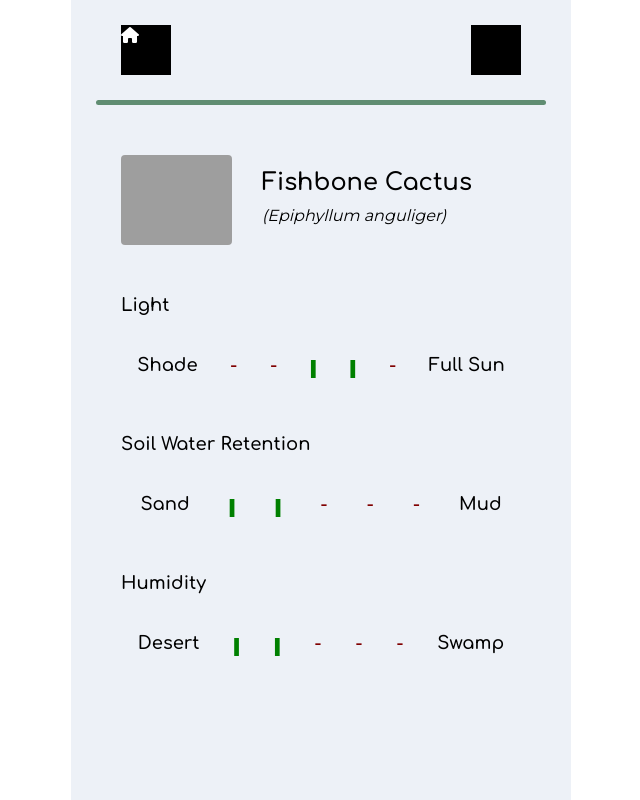
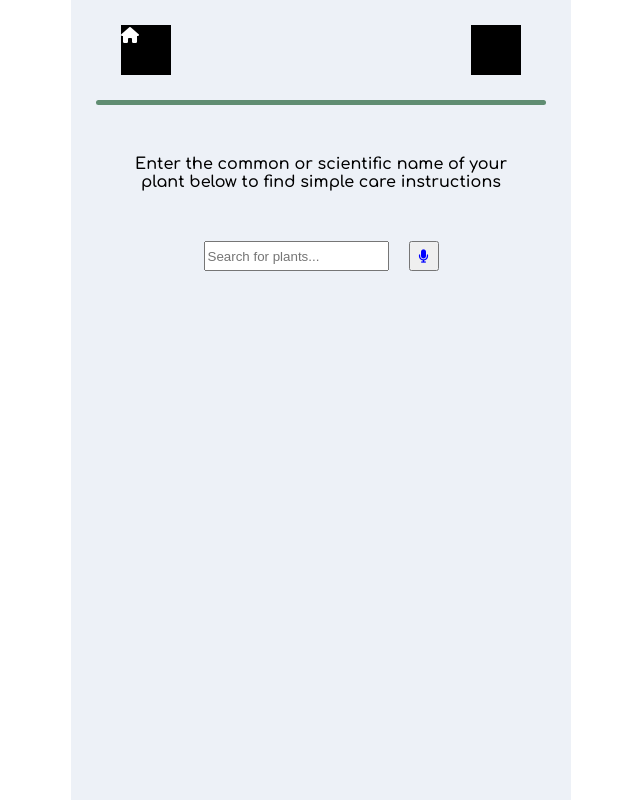
Before and after one commit to js4484/plant-info, a React (Create React App) app: page / in a window 1280 px wide. Shown: the whole page, without its empty margins (319-959 px from the left). Built offline with nearby package versions, Linux system fonts and the light colour scheme; grey boxes are pictures that could not be loaded; some icons are missing.

Commit message:
Splash styling

```diff
--- a/src/App.css
+++ b/src/App.css
@@ -88,6 +88,13 @@ body {
 
 }
 
+.splash-text{
+  /* border: 1px solid blue; */
+  padding: 10% 10% 0 10%;
+  font-family: 'Comfortaa', cursive;
+  text-align: center;
+}
+
 .nav-search-div {
   display: flex;
   justify-content: space-around;
@@ -111,6 +118,7 @@ body {
 
 .input {
   -webkit-appearance: none;
+  font-family: 'Comfortaa', cursive;
 }
 
 .result-plant {
--- a/src/Search.js
+++ b/src/Search.js
@@ -27,19 +27,20 @@ class Search extends React.Component {
     return (
       <div className="MainApp">
 
-        {/* <div className="nav-search-div">
+        <div className="splash-text">Enter the common or scientific name of your plant below to find simple care instructions</div>
+
+        <div className="nav-search-div">
               <input id="search" className="plant-search" type="search" onChange={this.update("input")} placeholder="Search for plants..." />
               <button className="search-btn" onClick={ this.handleSearch }><i className="fas fa-microphone micro"></i></button>
-          </div> */}
+        </div>
 
-        <div className="result-plant">
+        {/* <div className="result-plant">
           <div className="plant-pic"><a href="https://i.pinimg.com/originals/38/2a/ad/382aad040d3a8de15aab8f3e62e2b21a.jpg"></a></div>
           <div className="name-douple">
             <div className="name-common">Fishbone Cactus</div>
             <div className="name-sci">(Epiphyllum anguliger)</div>
           </div>
         </div>
-
 
         <div className="result">
           <div className="result-name">Light</div>
@@ -52,9 +53,6 @@ class Search extends React.Component {
             <div className="result-no">-</div>
             <div className="result-name">Full Sun</div>
           </div>
-
-
-
         </div>
 
         <div className="result">
@@ -68,7 +66,6 @@ class Search extends React.Component {
             <div className="result-no">-</div>
             <div className="result-name">Mud</div>
           </div>
-
         </div>
 
         <div className="result">
@@ -82,7 +79,7 @@ class Search extends React.Component {
             <div className="result-no">-</div>
             <div className="result-name">Swamp</div>
           </div>
-        </div>
+        </div> */}
 
 
 
```
